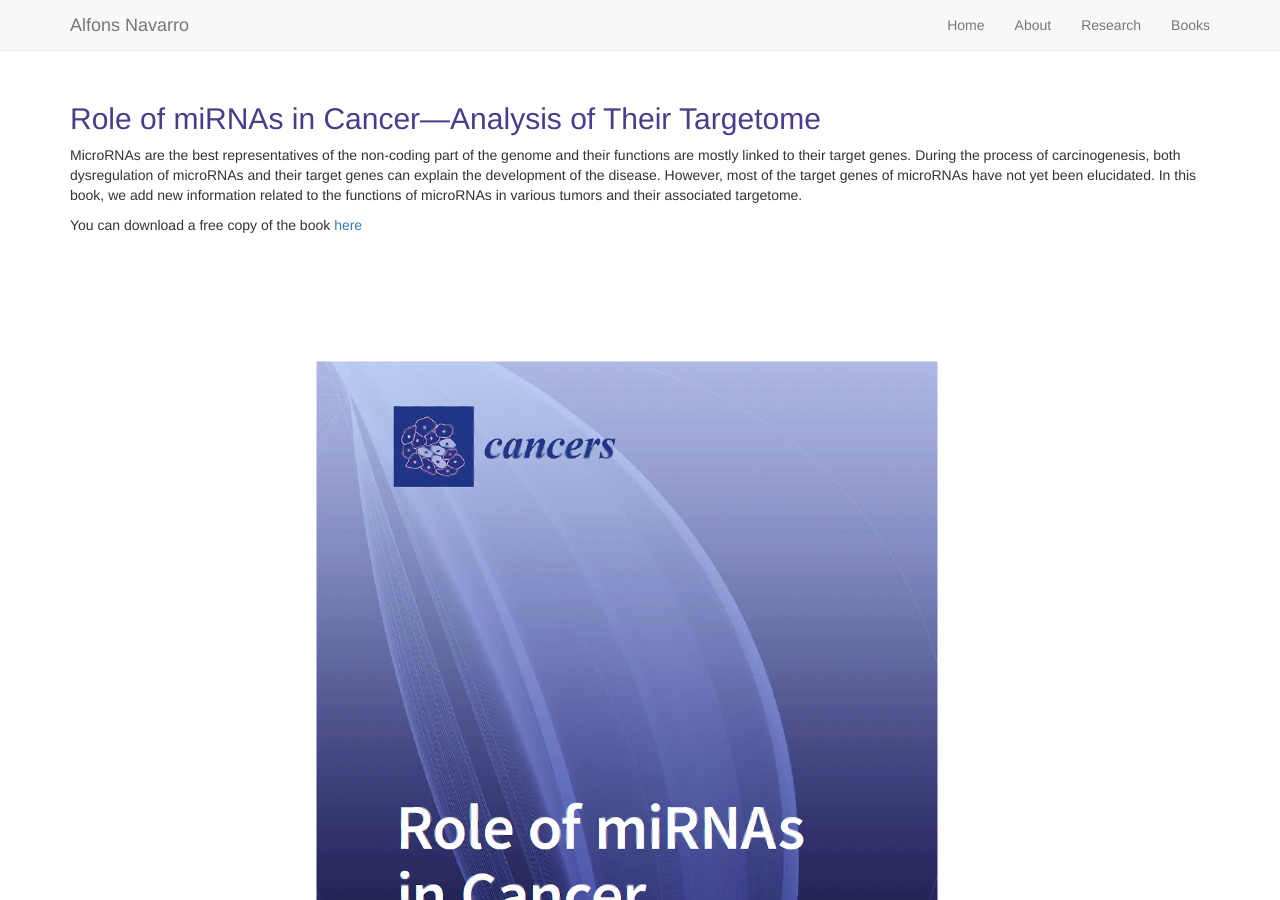
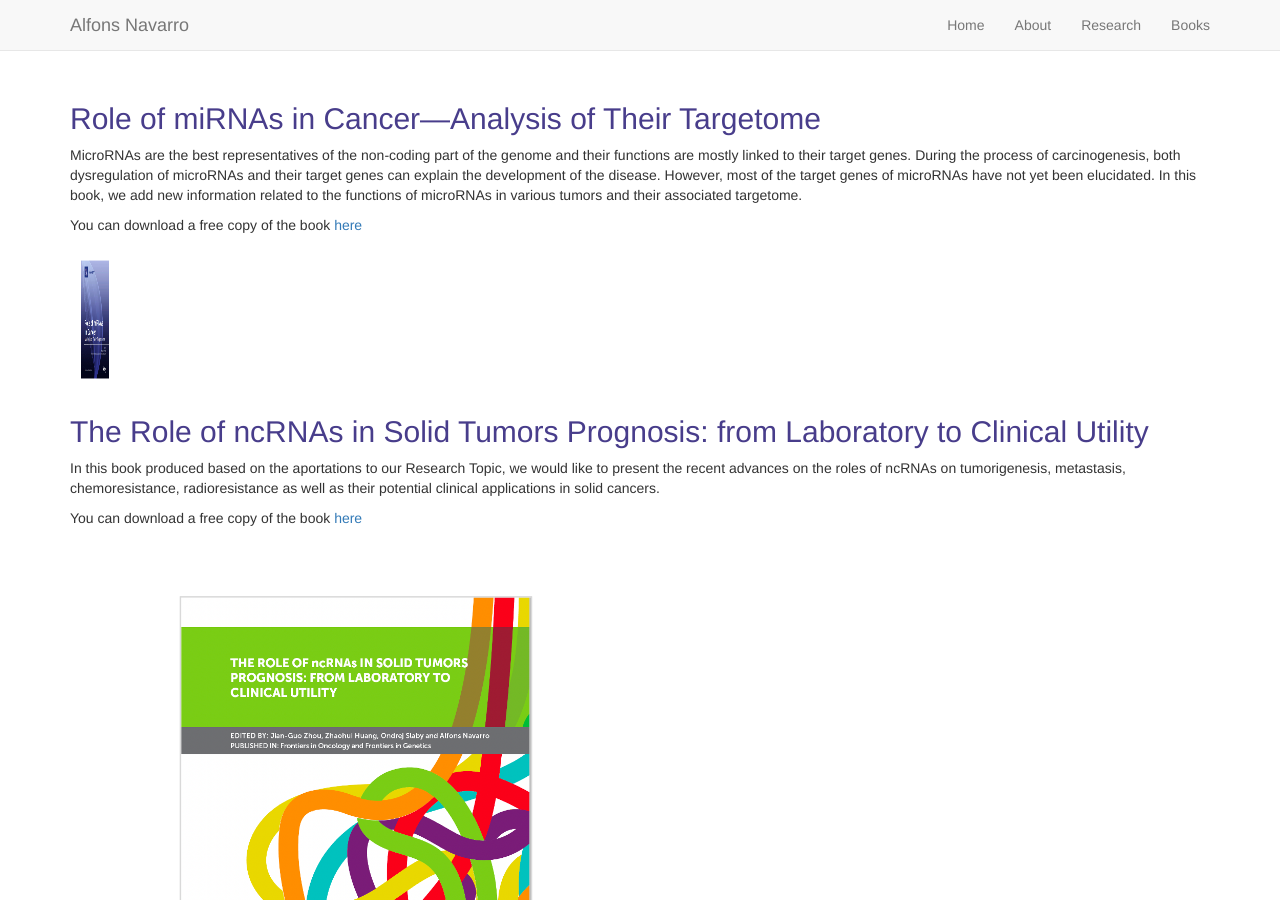
Before and after one commit to AlfonsNavarro/AlfonsNavarro.github.io, a Jekyll site: the page built from pages/books.md, in a window 1280 px wide and 900 px high, scrolled down 774 px. Built offline with Jekyll 4.4.1, drawn with Linux system fonts in a browser that asks for light colours; nearby versions of some CDN libraries.

Commit message:
He actualitzat books de nou

```diff
--- a/pages/books.md
+++ b/pages/books.md
@@ -25,7 +25,7 @@
 
 You can download a free copy of the book [here]()
 
-![book cover]({{site.base.url}}/assets/img/Cancers_Special_issue_book_2.png)
+![book cover]({{site.base.url}}/assets/img/Cancers_Special_issue_book_2.png){:height="150px" width="50px"}
 
 ## The Role of ncRNAs in Solid Tumors Prognosis: from Laboratory to Clinical Utility
 
@@ -33,4 +33,4 @@
 
 You can download a free copy of the book [here](https://www.frontiersin.org/research-topics/10686/the-role-of-ncrnas-in-solid-tumors-prognosis-from-laboratory-to-clinical-utility)
 
-![book cover]({{site.base.url}}/assets/img/Frontiers_book_2.png)
+![book cover]({{site.base.url}}/assets/img/Frontiers_book_2.png){:height="50%" width="50%"}
```
